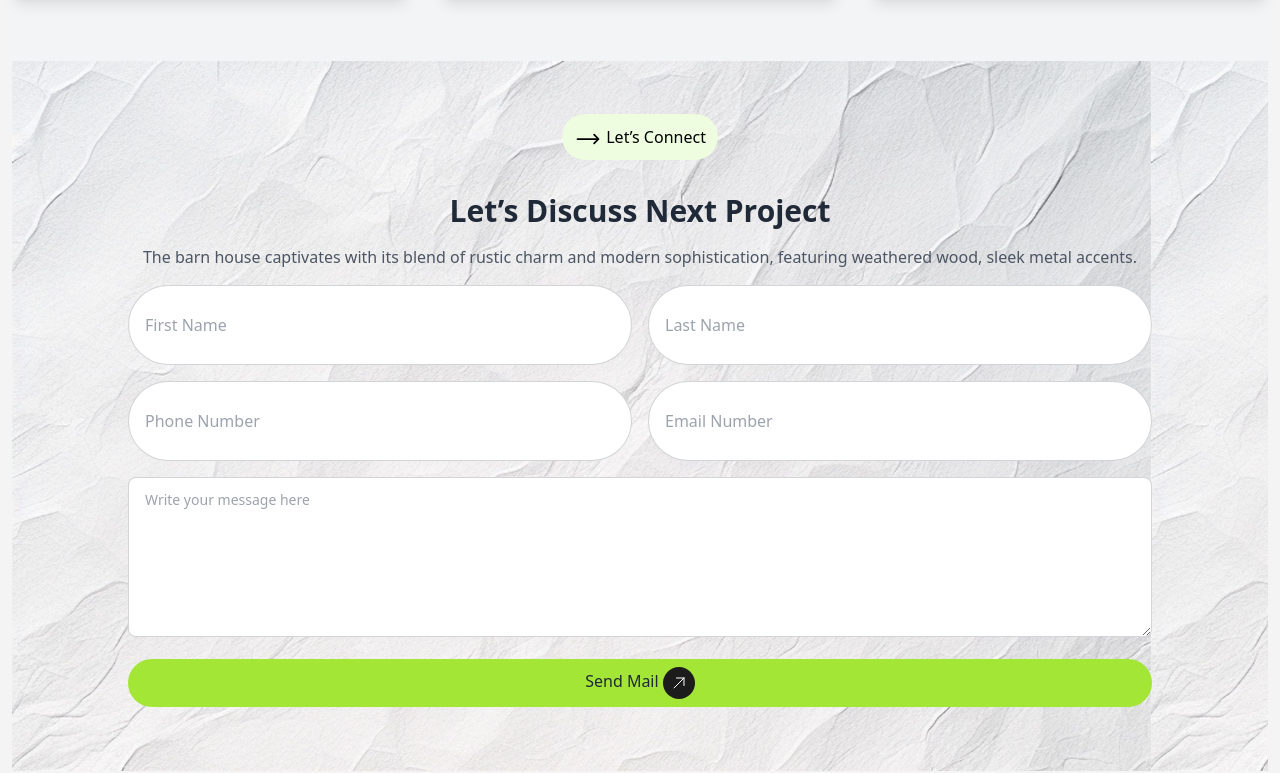
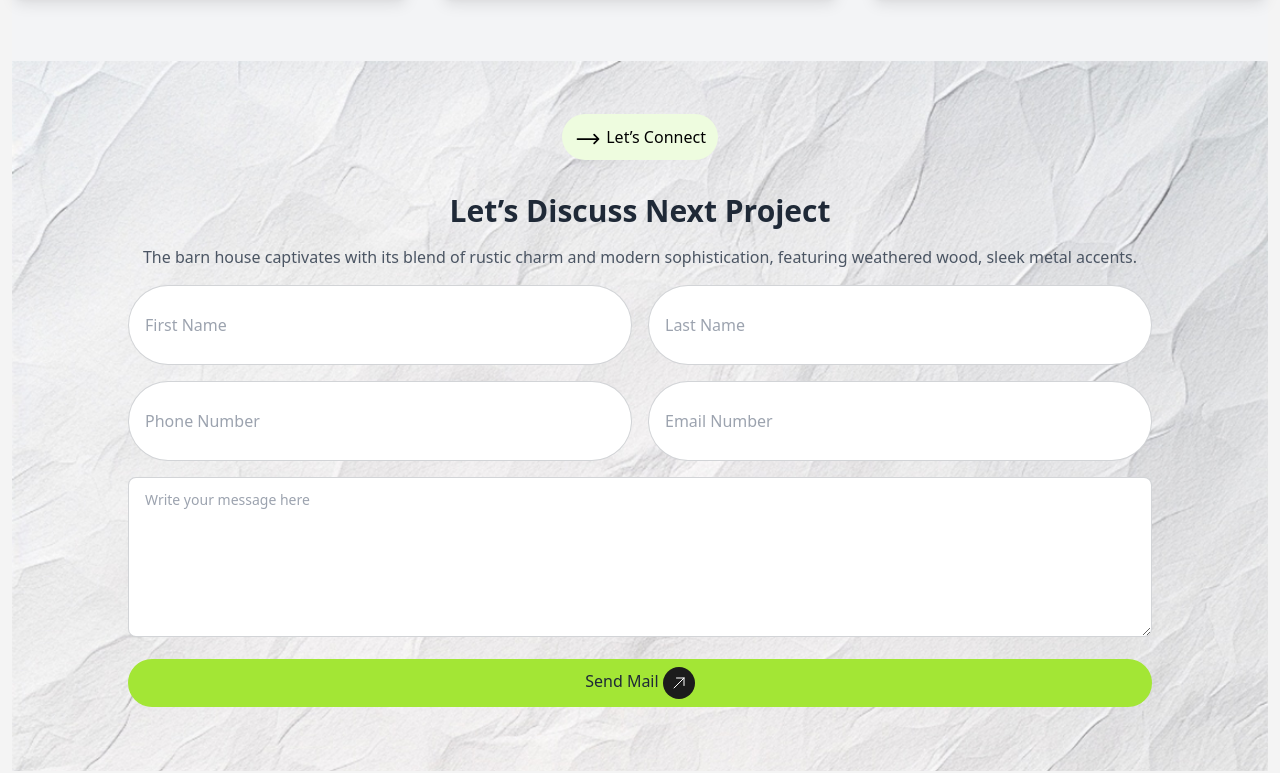
Before and after one commit to muzahid75/Assignment-03, a plain HTML site: page index.html in a window 1280 px wide. Shown: the part 3641-4414 px from the top of the page. Drawn offline with nearby package versions, Linux system fonts and the light colour scheme.

Commit message:
adding background img in contact section

```diff
--- a/index.html
+++ b/index.html
@@ -329,7 +329,7 @@
 
 
             <!-- Contact Section -->
-            <section class="py-16" style="background-image: url(./assets/bg.jpg);">
+            <section class="py-16" style="background-image: url(./assets/bg.jpg); background-repeat: no-repeat; background-size: cover;">
                 <div class="container mx-auto text-center">
                     <div class="mx-auto text-center mb-10">
                         <span class="rounded-full p-3 bg-[#eefcdf] text-black">
```
